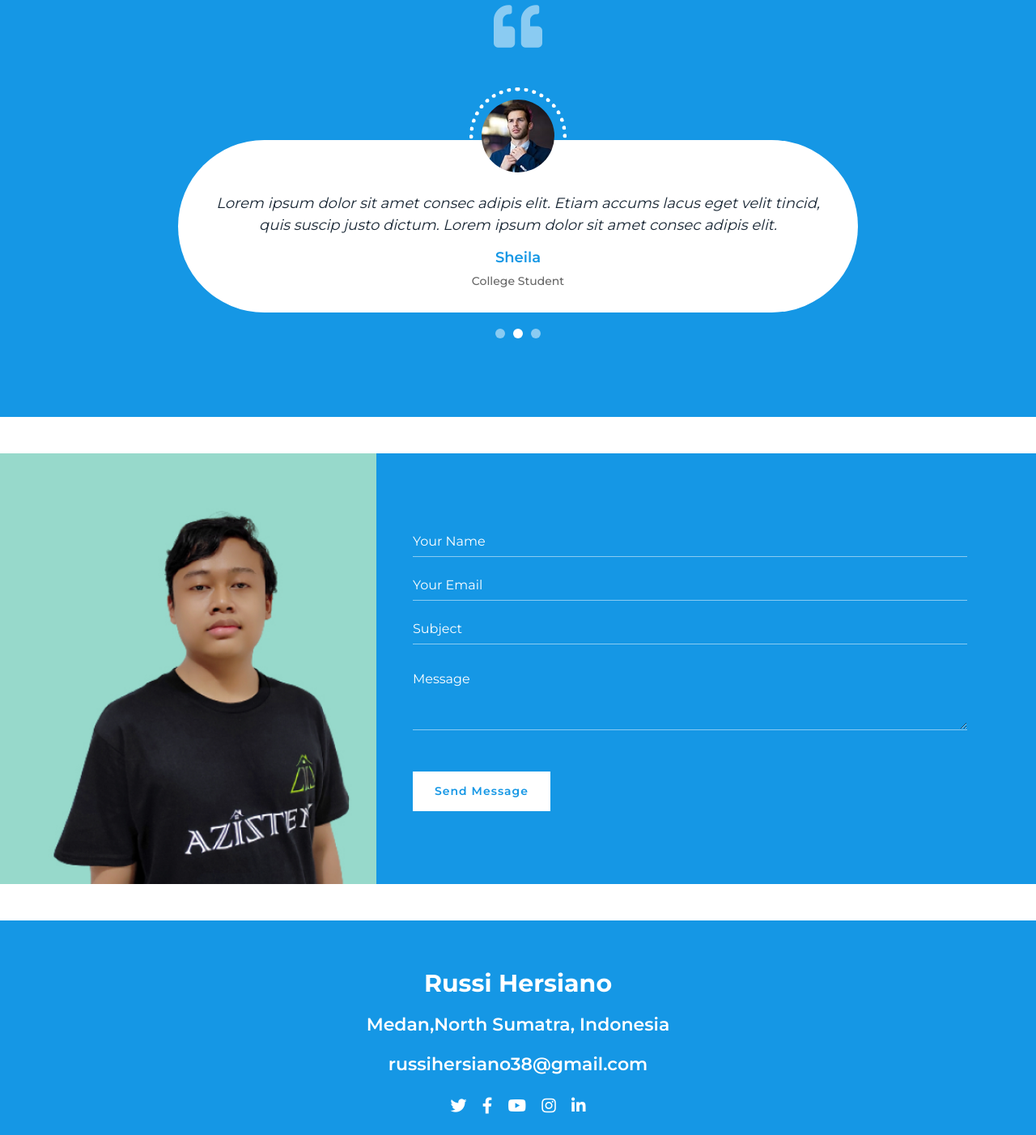
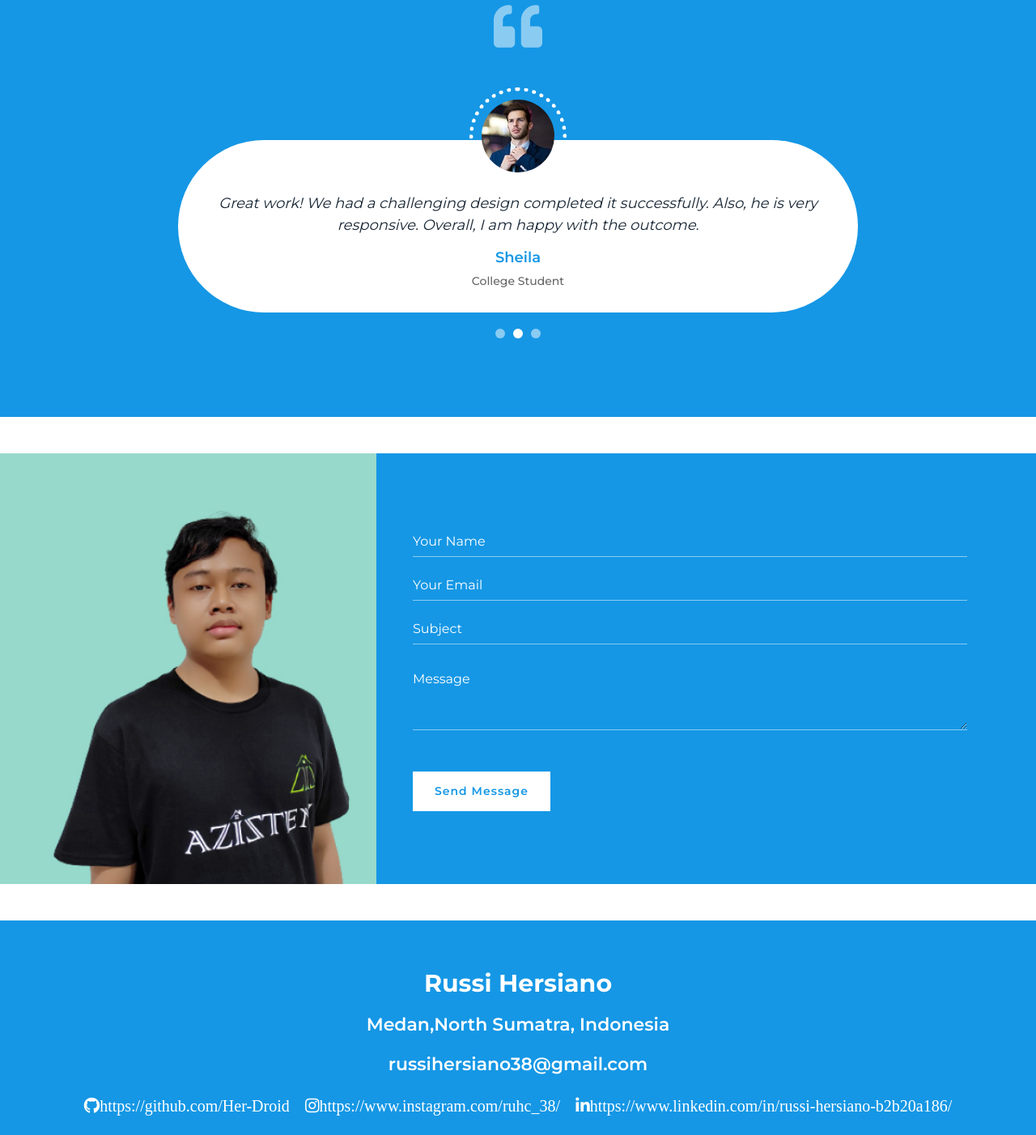
Before and after one commit to Her-Droid/her-droid.github.io, a plain HTML site: page index.html in a window 1280 px wide. Shown: the part 4138-5540 px from the top of the page at 81% size. Drawn offline with nearby package versions, Linux system fonts and the light colour scheme.

Commit message:
update_text

```diff
--- a/index.html
+++ b/index.html
@@ -408,8 +408,8 @@
                     </div>
                     <div class="testimonial-text">
                         <p>
-                            Lorem ipsum dolor sit amet consec adipis elit. Etiam accums lacus eget velit tincid, quis
-                            suscip justo dictum. Lorem ipsum dolor sit amet consec adipis elit.
+                            Great work! We had a challenging design completed it successfully. Also, he is very
+                            responsive. Overall, I am happy with the outcome.
                         </p>
                         <h3>Sheila</h3>
                         <h4>College Student</h4>
@@ -421,8 +421,8 @@
                     </div>
                     <div class="testimonial-text">
                         <p>
-                            Lorem ipsum dolor sit amet consec adipis elit. Etiam accums lacus eget velit tincid, quis
-                            suscip justo dictum. Lorem ipsum dolor sit amet consec adipis elit.
+                            Great work! We had a challenging design completed it successfully. Also, he is very
+                            responsive. Overall, I am happy with the outcome.
                         </p>
                         <h3>Customer Name</h3>
                         <h4>Profession</h4>
@@ -488,11 +488,10 @@
                         <p>russihersiano38@gmail.com</p>
                     </div>
                     <div class="footer-social">
-                        <a href=""><i class="fab fa-twitter"></i></a>
-                        <a href=""><i class="fab fa-facebook-f"></i></a>
-                        <a href=""><i class="fab fa-youtube"></i></a>
-                        <a href=""><i class="fab fa-instagram"></i></a>
-                        <a href=""><i class="fab fa-linkedin-in"></i></a>
+                        <a href=""><i class="fab fa-github">https://github.com/Her-Droid</i></a>
+                        <a href=""><i class="fab fa-instagram">https://www.instagram.com/ruhc_38/</i></a>
+                        <a href=""><i
+                                class="fab fa-linkedin-in">https://www.linkedin.com/in/russi-hersiano-b2b20a186/</i></a>
                     </div>
                 </div>
             </div>
```
